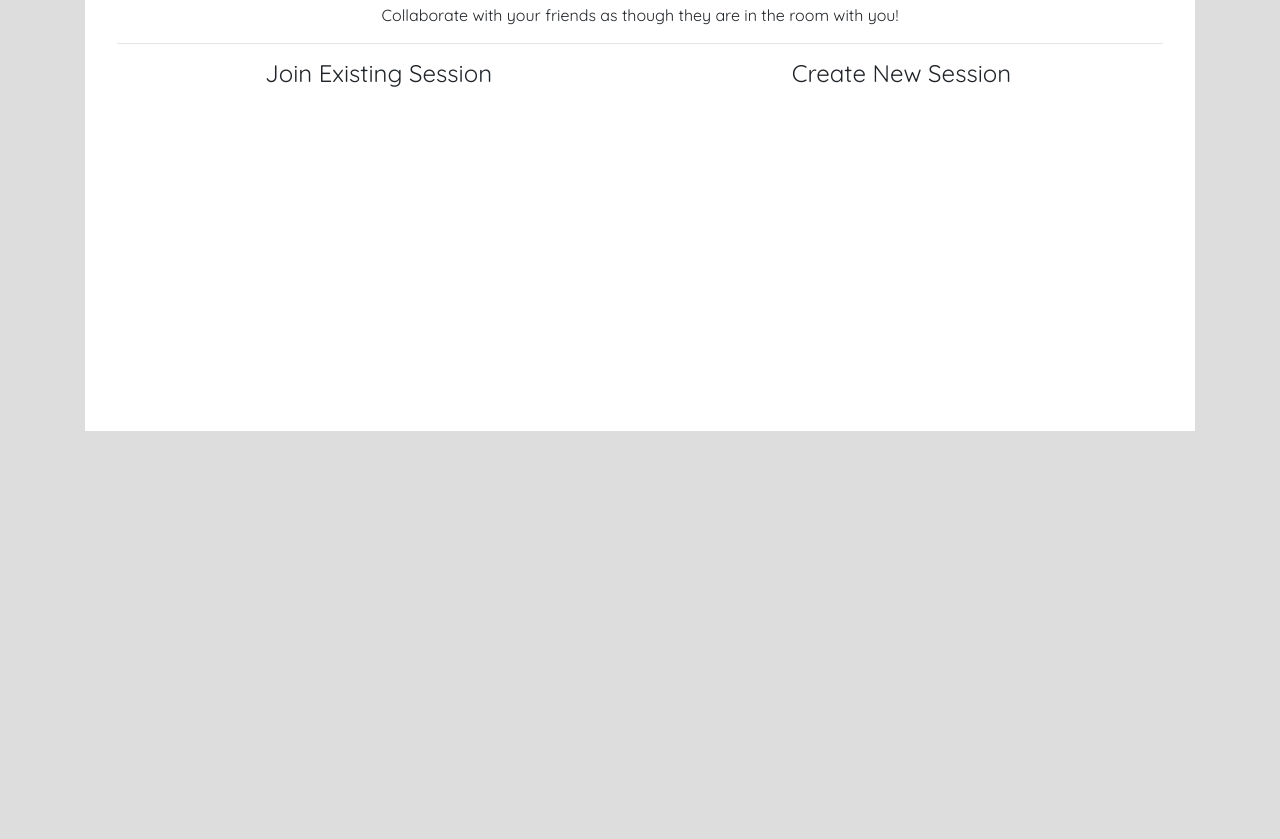
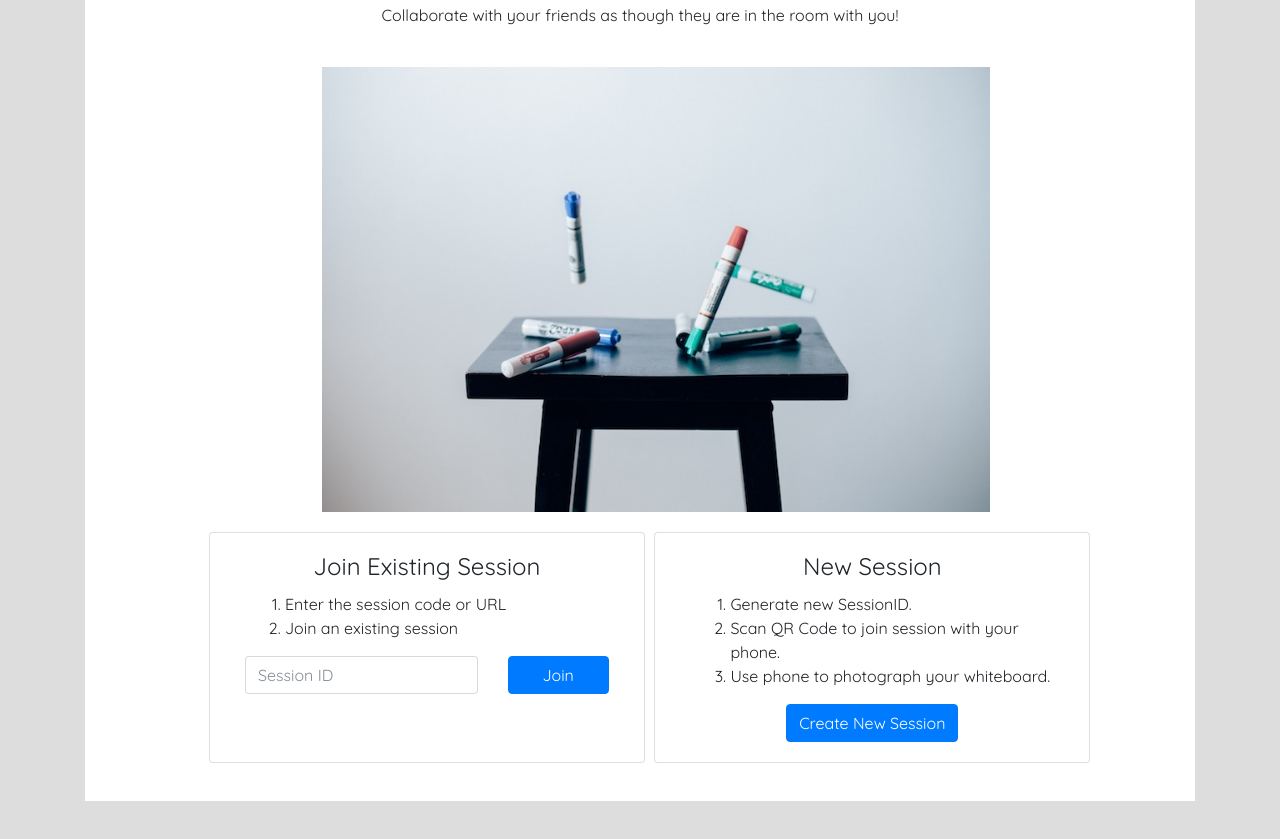
Before and after one commit to sdavidson15/whiteboarder, a plain HTML site: page whiteboarder-web/index.html in a window 1280 px wide. Shown: the part 137-976 px from the top of the page. Before the commit the page ends 800 px from the top, so only its background shows below. Drawn offline with nearby package versions, Linux system fonts and the light colour scheme; a script that the page names is missing.

Commit message:
web: add image to layout

```diff
--- a/whiteboarder-web/index.html
+++ b/whiteboarder-web/index.html
@@ -51,16 +51,50 @@
                 </div>
             </div>
 
-            <hr />
+            <br />
 
             <div class="container-fluid">
-                <div class="row text-center">
-                    <div class="col-6">
-                        <h4> Join Existing Session </h4>
+                <div class="row">
+                    <div class="col-2"></div>
+                    <div class="col-8">
+                        <img class="img-fluid" id="welcome-image" src="./welcome-image2.jpg"></img>
                     </div>
-                    <div class="col-6">
-                        <h4> Create New Session </h4>
+                    <div class="col-2"></div>
+                </div>
+
+                <div class="row">
+                    <div class="col-1"></div>
+                    <div class="col-5 card">
+                        <div class="card-body">
+                            <h4 class="card-title text-center"> Join Existing Session </h4>
+                            <ol>
+                                <li>Enter the session code or URL</li>
+                                <li>Join an existing session</li>
+                            </ol>
+                            <div class="row">
+                                <div class="col-8">
+                                    <input class="form-control" type="search" placeholder="Session ID" aria-label="Session ID">
+                                </div>
+                                <div class="col-4">
+                                    <button class="btn btn-primary" style="width: 100%" type="submit">Join</button>
+                                </div>
+                            </div>
+                        </div>
                     </div>
+                    <div class="col-5 card">
+                        <div class="card-body">
+                            <h4 class="card-title text-center"> New Session </h4>
+                            <ol>
+                                <li>Generate new SessionID.</li>
+                                <li>Scan QR Code to join session with your phone.</li>
+                                <li>Use phone to photograph your whiteboard.</li>
+                            </ol>
+                            <div class="text-center">
+                                <button type="button" class="btn btn-primary">Create New Session</button>
+                            </div>
+                        </div>
+                    </div>
+                    <div class="col-1"></div>
                 </div>
             </div>
         </div>
--- a/whiteboarder-web/whiteboarder.css
+++ b/whiteboarder-web/whiteboarder.css
@@ -8,10 +8,18 @@ body {
 	min-width: 70%;
 }
 
+.card {
+	margin: 0.3rem;
+}
+
+#welcome-image {
+	margin: 1rem;
+}
+
 .jumbotron-fluid {
 	background: white;
 	padding: 2rem;
-	min-height: 32rem;
+	margin-bottom: 8rem;
 }
 
 #qrcode {
```
Also changed, not shown: whiteboarder-web/welcome-image2.jpg (added).
